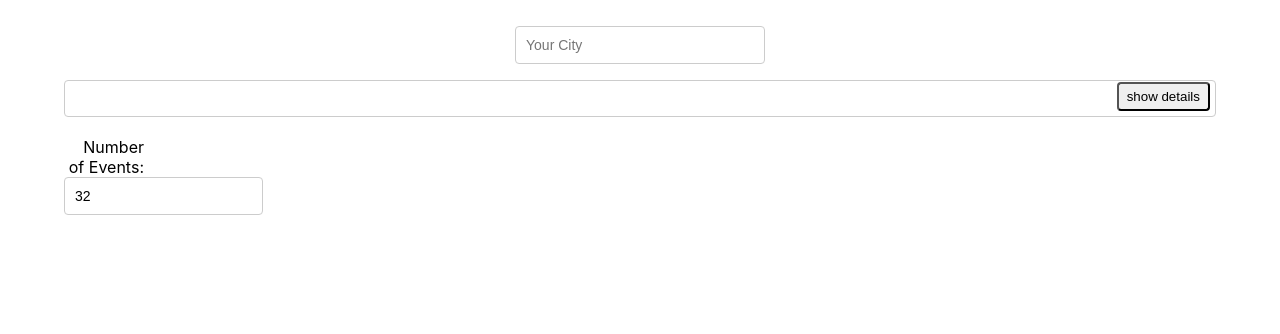
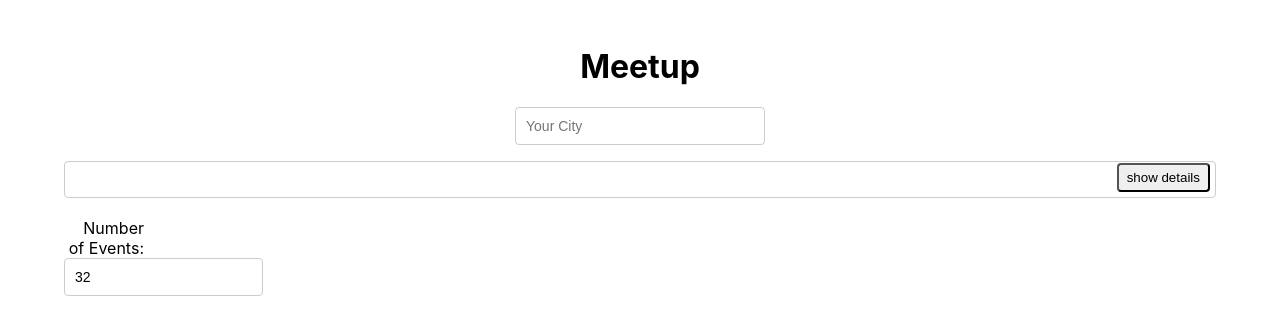
Before and after one commit to MaryHoy/meetup, a React (Create React App) app: page / in a window 1280 px wide. Shown: the top 334 px of the page. Built offline with nearby package versions, Linux system fonts and the light colour scheme.

Commit message:
added header

```diff
--- a/src/App.js
+++ b/src/App.js
@@ -35,6 +35,7 @@
   render() {
     return (
       <div className="App">
+        <h1 className = "header">Meetup</h1>
         <CitySearch updateEvents={this.updateEvents} />
         <EventList events={this.state.events} />
         <NumberOfEvents updateEvents={this.updateEvents} numberOfEvents={this.state.events.length} lat={this.state.lat} lon={this.state.lon} />
```
